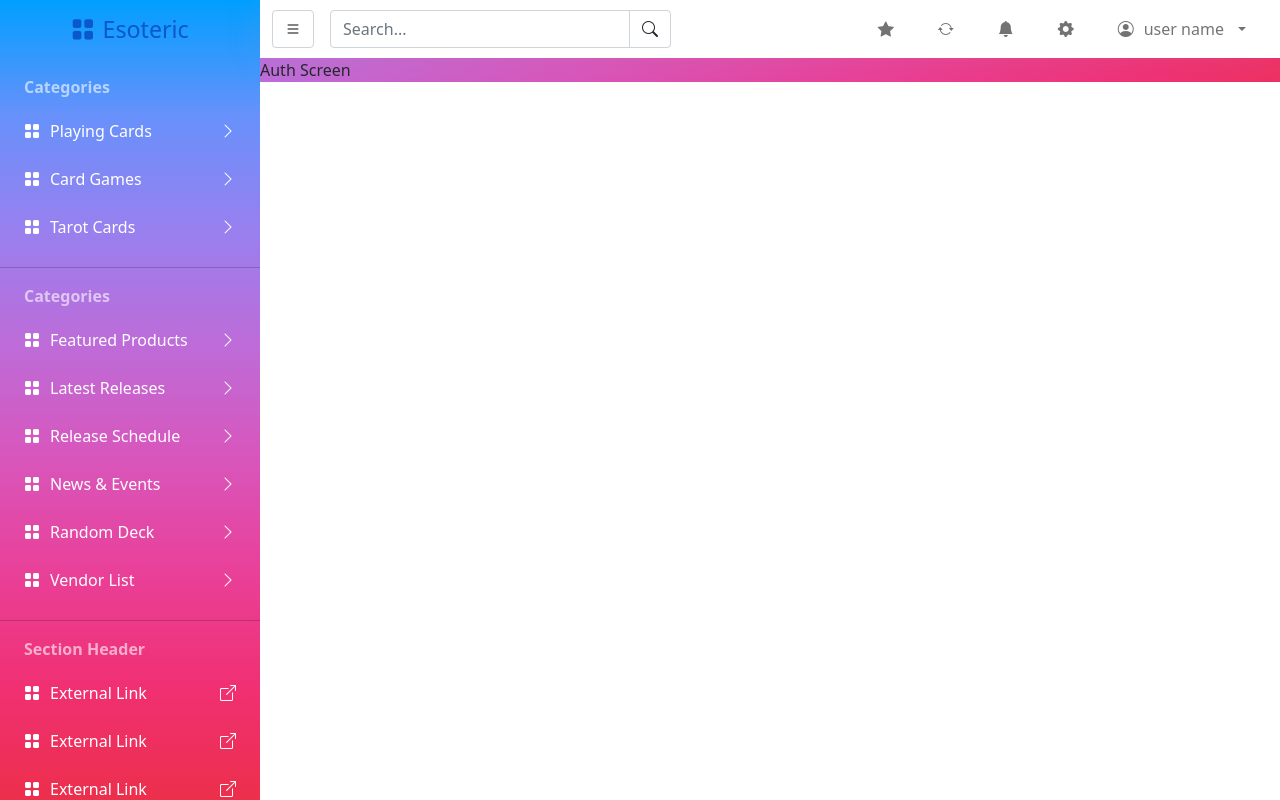
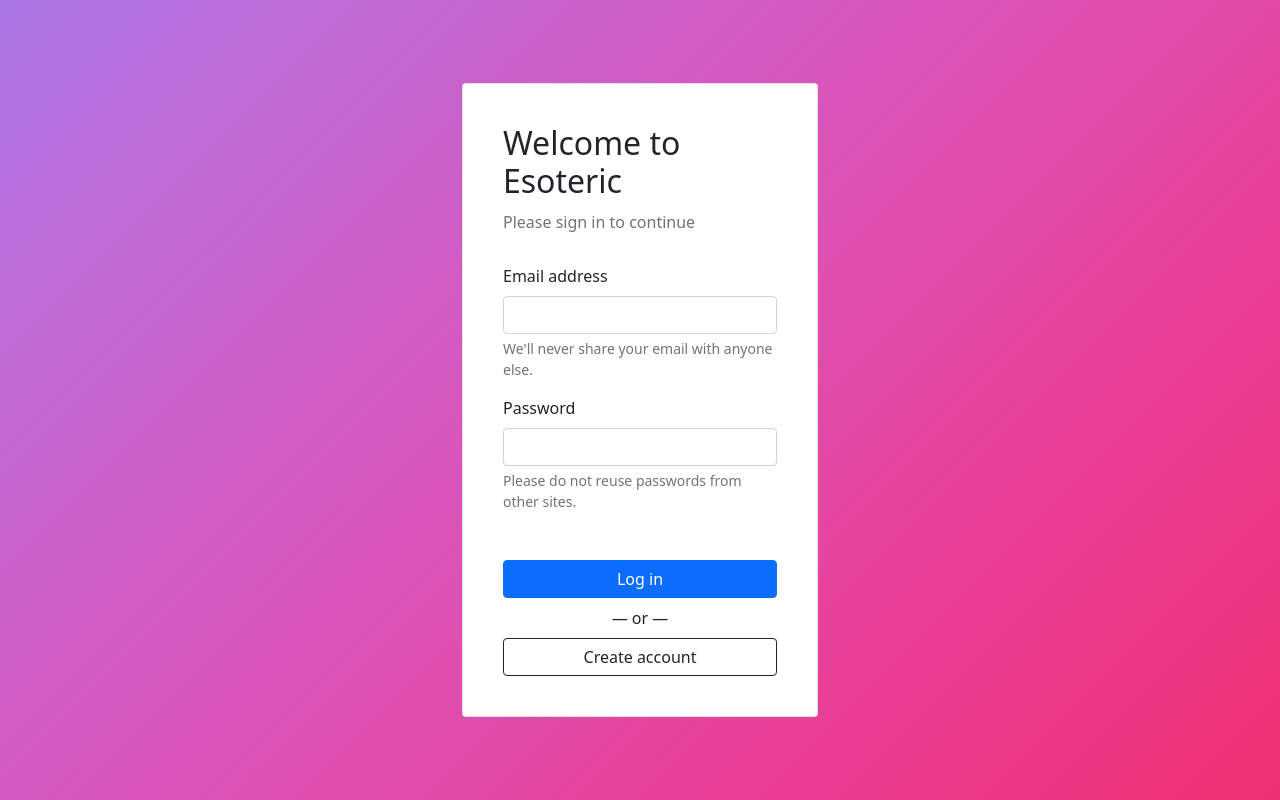
Before and after one commit to levpopov1/esoteric-cards-react, a React (Create React App) app: page /auth in a window 1280 px wide. Built offline with nearby package versions, Linux system fonts and the light colour scheme; no server answers.

Commit message:
adds auth view

```diff
--- a/src/App.jsx
+++ b/src/App.jsx
@@ -29,6 +29,10 @@ function App() {
   return (
     <Router>
       <div className="App">
+        <Switch>
+          <Route path="/auth">
+            <Auth/>
+          </Route>
           <div className="grid-container">
             <Sidebar/>
             <div className="main">
@@ -55,9 +59,6 @@ function App() {
                 <Route path="/tarot-cards">
                   <DecksView category="tarot-cards"/>
                 </Route>
-              <Route path="/auth">
-                <Auth/>
-              </Route>
                 <Route exact path="/">
                   <Home/>
                 </Route>
@@ -67,6 +68,7 @@ function App() {
               </Switch>
             </div>
           </div>
+        </Switch>
       </div>
     </Router>
   );
--- a/src/styles/index.scss
+++ b/src/styles/index.scss
@@ -27,7 +27,7 @@
   }
 }
 
-input{
+input#search{
   min-width: 300px !important;
 }
 
@@ -68,6 +68,7 @@ input{
 }
 
 #authScreen{
+  height: 100vh;
   // background: linear-gradient(-45deg, #EE7752, #E73C7E, #23A6D5, #23D5AB);
   background: linear-gradient(-45deg, #ec2f4b, #f03073, #e94099, #d856bc, #bd6cd9, #9880ef, #6791fb, #009fff);
   background-size: 200% 200%;
--- a/src/views/Auth.jsx
+++ b/src/views/Auth.jsx
@@ -3,7 +3,37 @@ import React from 'react'
 function Auth() {
   return (
     <div id="authScreen">
-      Auth Screen
+      <div className="container h-100">
+        <div className="row justify-content-center h-100 align-items-md-center pt-4 pt-md-0">
+          <div className="col-sm-4">
+            <div className="card p-4">
+              <div className="card-body">
+                <h2 className="card-title mb-3">Welcome to Esoteric</h2>
+                <h6 className="card-subtitle text-muted">Please sign in to continue</h6>
+              </div>
+              <div className="card-body">
+                <form>
+                  <div className="mb-3">
+                    <label htmlFor="email" className="form-label">Email address</label>
+                    <input type="email" className="form-control" id="email" aria-describedby="emailHelp"/>
+                    <div id="emailHelp" className="form-text">We'll never share your email with anyone else.</div>
+                  </div>
+                  <div className="mb-5">
+                    <label htmlFor="password" className="form-label">Password</label>
+                    <input type="password" className="form-control" id="password" aria-describedby="passwordHelp"/>
+                    <div id="passwordHelp" className="form-text">Please do not reuse passwords from other sites.</div>
+                  </div>
+                  <div className="d-grid gap-2 text-center">
+                    <button type="submit" className="btn btn-primary">Log in</button>
+                    <p className="m-0">&mdash; or &mdash;</p>
+                    <a href="/register" className="btn btn-outline-dark">Create account</a>
+                  </div>
+                </form>
+              </div>
+            </div>
+          </div>
+        </div>
+      </div>
     </div>
   )
 }
```
Lines whose indentation alone changed are shown as unchanged.
